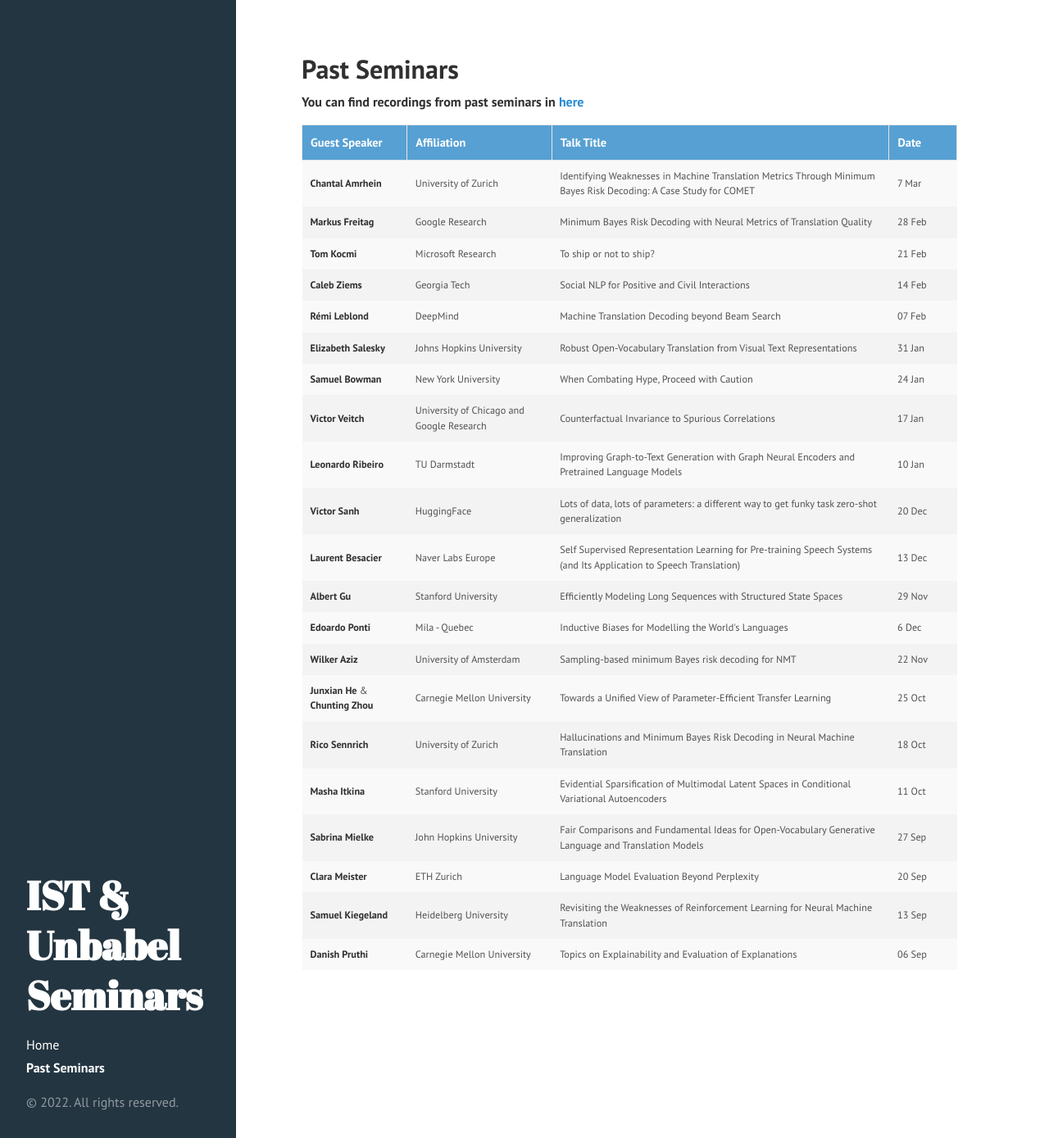
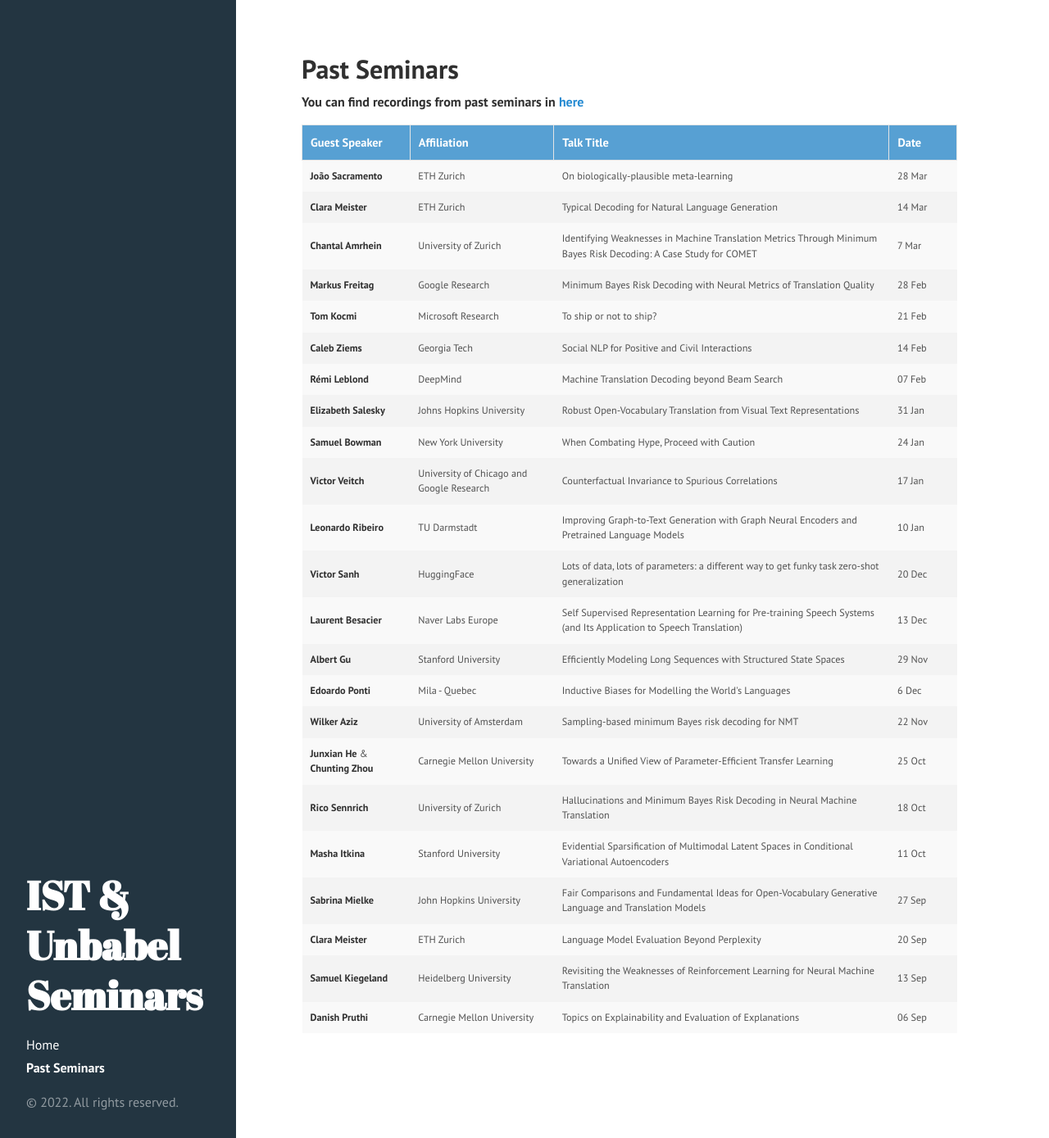
Before and after one commit to IST-Unbabel-Seminars/ist-unbabel-seminars.github.io, a Jekyll site: the page built from past_seminars.md, in a window 1280 px wide and 1389 px high. Shown: the whole window at 82% size. Built offline with Jekyll 4.4.1, drawn with Linux system fonts in a browser that asks for light colours; Markdown is read by kramdown in place of the engine named in the settings.

Commit message:
Update past_seminars.md

```diff
--- a/past_seminars.md
+++ b/past_seminars.md
@@ -60,6 +60,18 @@ th, td {
         </tr>
     </thead>
     <tbody>
+	<tr class="past-row">
+            <td><strong>João Sacramento</strong></td>
+            <td>ETH Zurich</td>
+            <td>On biologically-plausible meta-learning</td>
+            <td>28 Mar</td>
+        </tr>
+	<tr class="past-row">
+            <td><strong>Clara Meister</strong></td>
+            <td>ETH Zurich</td>
+            <td>Typical Decoding for Natural Language Generation</td>
+            <td>14 Mar</td>
+        </tr>
 	 <tr class="past-row">
             <td><strong>Chantal Amrhein</strong></td>
             <td>University of Zurich</td>
```
